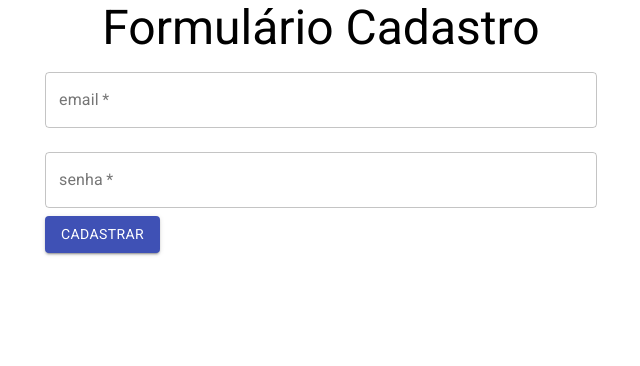
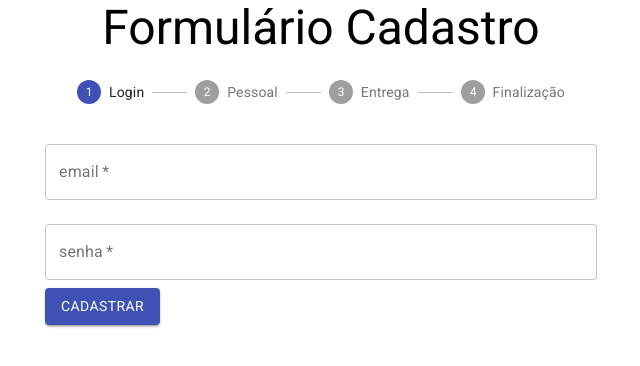
Before and after one commit to BernardoMoschen/Studies, a React (Create React App) app in the folder ReactJS/FormaçaoReactJs/projeto2/: page / in a window 1280 px wide. Shown: the top 366 px of the page, without its empty margins (319-959 px from the left). Built offline with nearby package versions, Linux system fonts and the light colour scheme.

Commit message:
feat: add stepper to form stages

```diff
--- a/ReactJS/FormaçaoReactJs/projeto2/src/components/FormularioCadastro/FormularioCadastro.jsx
+++ b/ReactJS/FormaçaoReactJs/projeto2/src/components/FormularioCadastro/FormularioCadastro.jsx
@@ -1,5 +1,8 @@
 import React, { useState, useEffect } from 'react';
 import { PropTypes } from 'prop-types';
+import {
+  Step, StepLabel, Stepper, Typography,
+} from '@material-ui/core';
 import DadosPessoais from './DadosPessoais';
 import DadosUsuario from './DadosUsuario';
 import DadosEntrega from './DadosEntrega';
@@ -19,16 +22,39 @@ function FormularioCadastro({ aoEnviar, validarCPF }) {
     <DadosUsuario aoEnviar={coletaDados} />,
     <DadosPessoais aoEnviar={coletaDados} validarCPF={validarCPF} />,
     <DadosEntrega aoEnviar={coletaDados} />,
+    <Typography variant="h5">Obrigado pelo Cadastro!</Typography>,
   ];
 
   useEffect(() => {
-    if (etapaAtual === formularios.length) {
+    if (etapaAtual === formularios.length - 1) {
       aoEnviar(dadosColetados);
     }
   });
 
   return (
     <>
+      <Stepper activeStep={etapaAtual}>
+        <Step>
+          <StepLabel>
+            Login
+          </StepLabel>
+        </Step>
+        <Step>
+          <StepLabel>
+            Pessoal
+          </StepLabel>
+        </Step>
+        <Step>
+          <StepLabel>
+            Entrega
+          </StepLabel>
+        </Step>
+        <Step>
+          <StepLabel>
+            Finalização
+          </StepLabel>
+        </Step>
+      </Stepper>
       {formularios[etapaAtual]}
     </>
   );
```
